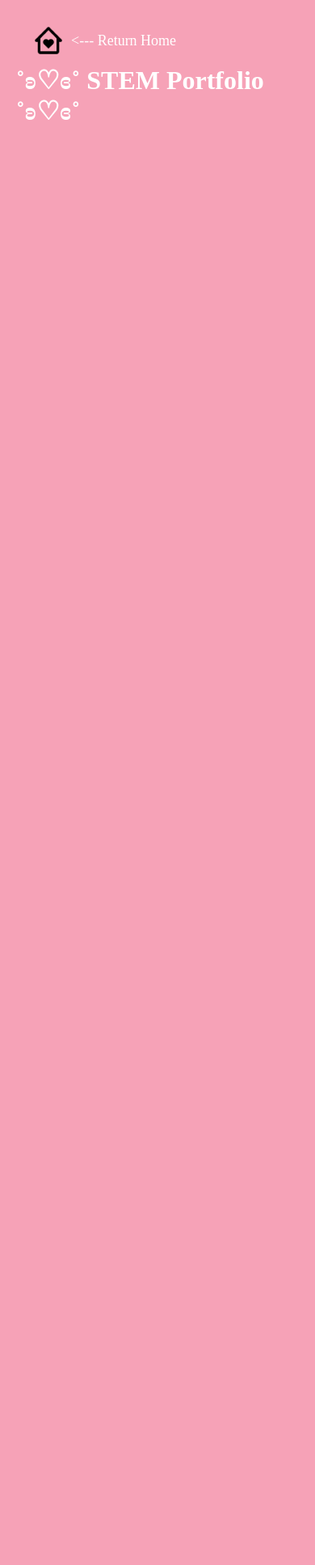
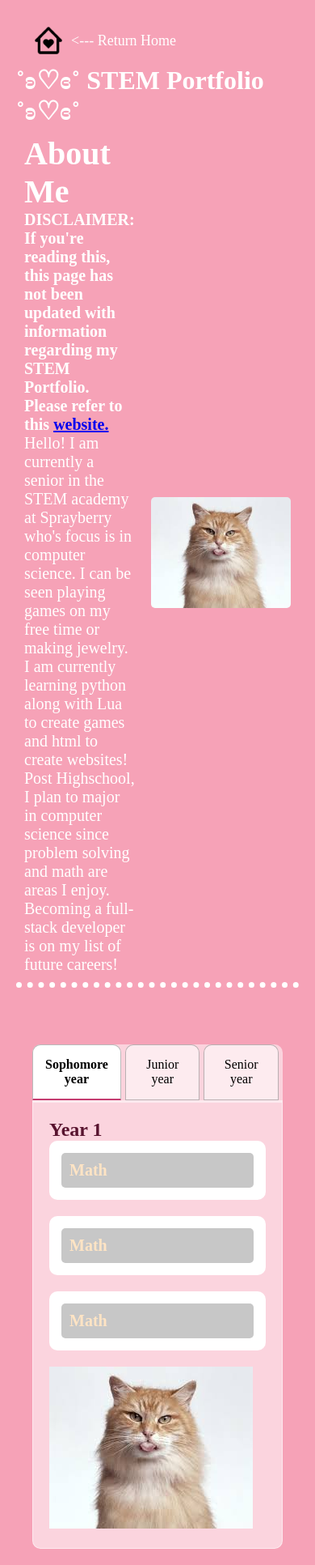
Before and after one commit to briannabrathwaite/portfolio, a plain HTML site: page page2.html in a window 390 px wide. Shown: the whole page at 81% size. Before the commit the page ends 844 px from the top, so only its background shows below. Drawn offline with Linux system fonts and the light colour scheme; a web font is replaced by a local one.

Commit message:
Updating website
wow

```diff
--- a/page2.css
+++ b/page2.css
@@ -51,3 +51,109 @@ body{
 h1 {
     color: white;
 }
+
+.about-me-container {
+    display: flex;
+    align-items: center;
+    padding: 10px;
+    border-bottom: 7px dotted white;
+    margin-bottom: 50px;
+
+}
+
+.about-me-text {
+    flex: 1;
+    padding-right: 20px;
+    color: white;
+    font-size: 20px;
+
+}
+
+.about-me-image img {
+    max-width: 100%;
+    height: auto;
+    border-radius: 5px;
+}
+
+
+.tabs-container {
+    width: 100%;
+    max-width: 1200px;
+    margin: 0 auto;
+    padding: 20px;
+}
+
+.tabs {
+    display: flex;
+    border-bottom: 2px solid rgba(255, 255, 255, 0.5);
+    background-color: rgba(255, 255, 255, 0.525);
+    border-radius: 10px 10px 0 0;
+}
+
+.tab {
+    flex: 1;
+    padding: 15px;
+    cursor: pointer;
+    border: 1px solid rgba(119, 118, 118, 0.5);
+    border-radius: 10px 10px 0 0;
+    margin-right: 5px;
+    text-align: center;
+    background: #ffffff89;
+    transition: background-color 0.3s, border-color 0.3s;
+}
+
+.tab.active {
+    background: rgba(255, 255, 255, 1);
+    border-bottom: 2px solid #c53c71;
+    font-weight: bold;
+}
+
+.tab:hover {
+    background: rgba(255, 255, 255, 0.7);
+}
+
+.tab-content {
+    border: 1px solid rgba(255, 255, 255, 0.5);
+    border-radius: 0 0 10px 10px;
+    padding: 20px;
+    background: rgba(255, 255, 255, 0.537);
+}
+
+.tab-pane {
+    display: none;
+}
+
+.tab-pane.active {
+    display: block;
+}
+
+.tab-content h2 {
+    color: rgb(88, 19, 46);
+}
+
+.section-item {
+    border: 1px soild #c53c71;
+    border-radius: 10px;
+    margin-bottom: 20px;
+    padding: 15px;
+    background-color: rgb(255, 255, 255);
+}
+
+.section-header {
+    cursor: pointer;
+    background-color: rgb(199, 199, 199);
+    padding: 10px;
+    font-size: 20px;
+    color:bisque;
+    border-radius: 5px;
+}
+
+.section-content {
+    max-height: 0px;
+    overflow: hidden;
+    transition: max-height 0.3s ease;
+}
+
+.section-item.active .section-header {
+    background-color: rgb(137, 106, 106);
+}
--- a/page2.html
+++ b/page2.html
@@ -15,5 +15,72 @@
     </div>
 
     <h1>˚ʚ♡ɞ˚ STEM Portfolio ˚ʚ♡ɞ˚</h1>
+    <div class="about-me-container">
+      <div class="about-me-text">
+        <h1>About Me</h1>
+        <h4>
+          DISCLAIMER: If you're reading this, this page has not been updated
+          with information regarding my STEM Portfolio. Please refer to this
+
+          <a href="https://briannabrath.wixsite.com/my-site"> website.</a>
+        </h4>
+        <p>
+          Hello! I am currently a senior in the STEM academy at Sprayberry who's
+          focus is in computer science. I can be seen playing games on my free
+          time or making jewelry. I am currently learning python along with Lua
+          to create games and html to create websites! Post Highschool, I plan
+          to major in computer science since problem solving and math are areas
+          I enjoy. Becoming a full-stack developer is on my list of future
+          careers!
+        </p>
+      </div>
+      <div class="about-me-image">
+        <img src="images/sillycat.jpeg" alt="Your Photo" />
+      </div>
+    </div>
+    <div class="tabs-container">
+      <div class="tabs">
+        <div class="tab active" data-tab="tab1">Sophomore year</div>
+        <div class="tab" data-tab="tab2">Junior year</div>
+        <div class="tab" data-tab="tab3">Senior year</div>
+      </div>
+      <!--owo-->
+      <div class="tab-content">
+        <div id="tab1" class="tab-pane active">
+          <h2>Year 1</h2>
+          <div class="section-item">
+            <h3 class="section-header">Math</h3>
+            <div class="section-content">
+              <p>hellooo</p>
+            </div>
+          </div>
+          <div class="section-item">
+            <h3 class="section-header">Math</h3>
+            <div class="section-content">
+              <p>hiiii</p>
+            </div>
+          </div>
+          <div class="section-item">
+            <h3 class="section-header">Math</h3>
+            <div class="section-content">
+              <p>byeeee</p>
+            </div>
+          </div>
+
+          <img src="images/sillycat.jpeg" alt="Year 1 Image" />
+        </div>
+        <div id="tab2" class="tab-pane">
+          <h2>Year 2</h2>
+          <img src="images/sillycat.jpeg" alt="Year 2 Image" />
+          <p>Details about Year 2...</p>
+        </div>
+        <div id="tab3" class="tab-pane">
+          <h2>Year 3</h2>
+          <img src="images/sillycat.jpeg" alt="Year 3 Image" />
+          <p>Details about Year 3...</p>
+        </div>
+      </div>
+    </div>
+    <script src="script.js"></script>
   </body>
 </html>
--- /dev/null
+++ b/script.js
@@ -0,0 +1,37 @@
+function copyToClipboard(text) {
+    navigator.clipboard.writeText(text).then(
+      function () {
+        alert("Gmail address copied to clipboard!");
+      },
+      function (err) {
+        console.error("Could not copy text: ", err);
+      }
+    );
+}
+
+document.querySelectorAll('.tab').forEach(tab => {
+    tab.addEventListener('click', function() {
+        document.querySelectorAll('.tab, .tab-pane').forEach(el => el.classList.remove('active'));
+        this.classList.add('active');
+        const tabId = this.getAttribute('data-tab');
+        document.getElementById(tabId).classList.add('active');
+    });
+});
+
+
+document.querySelectorAll('.section-header').forEach(button => {
+  button.addEventListener('click', function () {
+      const sectionItem = this.parentElement;
+      const content = sectionItem.querySelector('.section-content');
+
+      // Toggle active class for section item
+      sectionItem.classList.toggle('active');
+
+      // Toggle max-height for the content panel
+      if (sectionItem.classList.contains('active')) {
+          content.style.maxHeight = content.scrollHeight + "px";
+      } else {
+          content.style.maxHeight = "0px";
+      }
+  });
+});
```
Also changed, not shown: index.html (+16 -22 lines), style.css (+10 -2 lines), 1 other file.
